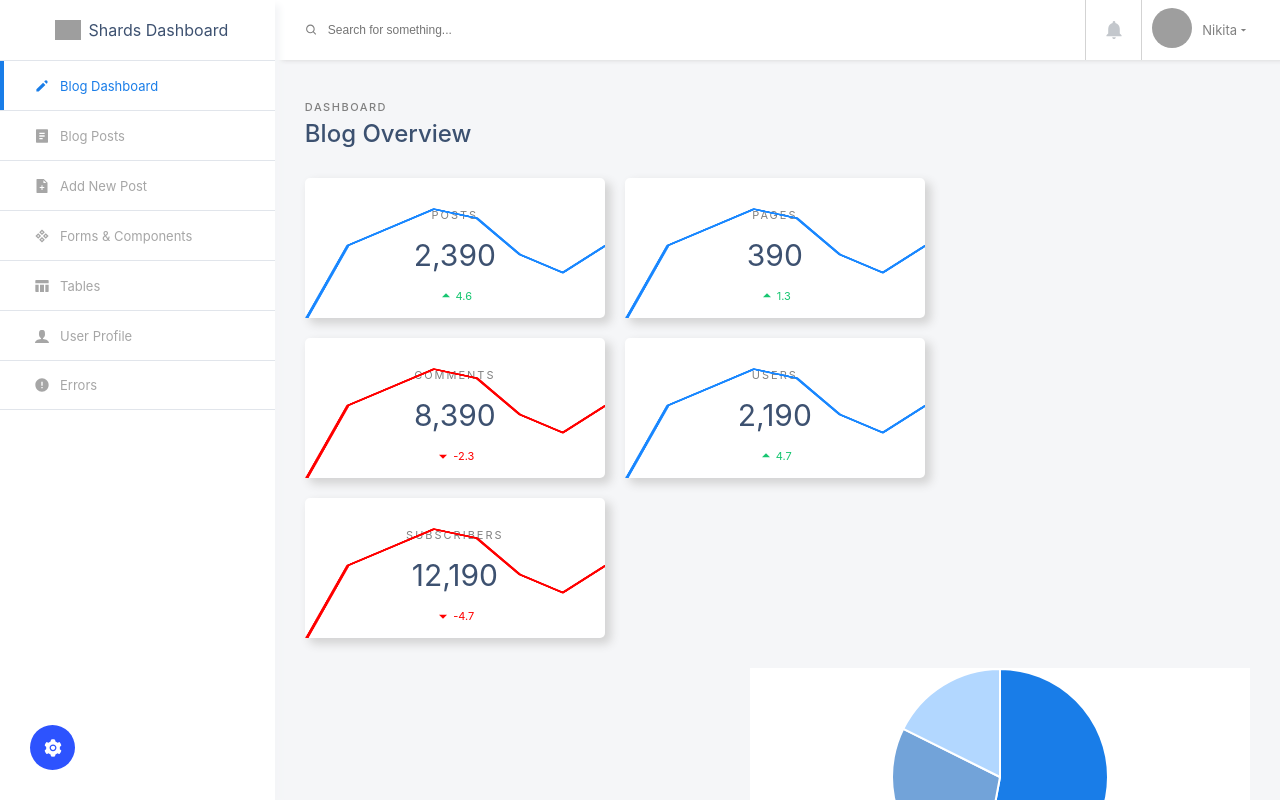
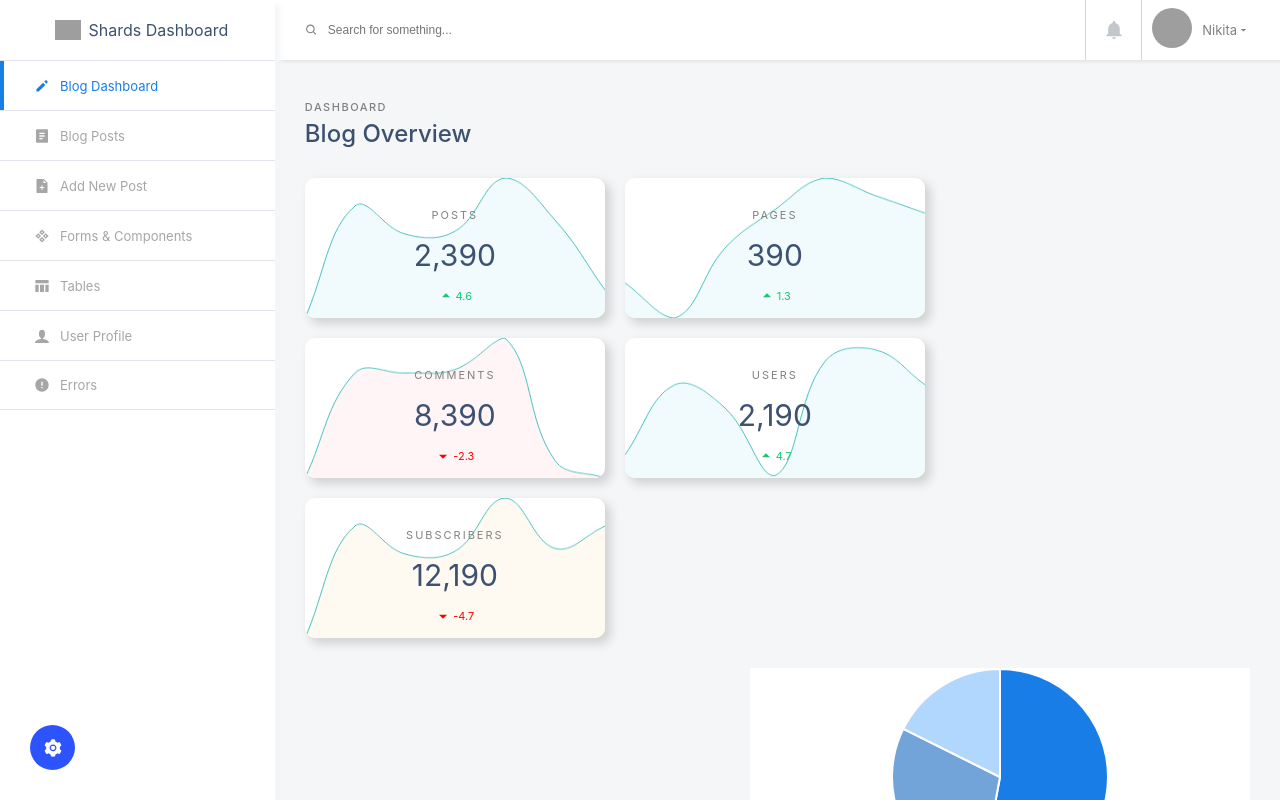
Before and after one commit to abhikam395/Dashboard, a React (Create React App) app: page / in a window 1280 px wide. Built offline with nearby package versions, Linux system fonts and the light colour scheme; grey boxes are pictures that could not be loaded.

Commit message:
line graph created

```diff
--- a/src/components/LineGraphComponent.js
+++ b/src/components/LineGraphComponent.js
@@ -2,59 +2,75 @@ import React, {Component} from 'react';
 import './linegraph.scss';
 
 import {RiArrowDownSFill, RiArrowUpSFill} from 'react-icons/ri';
+import Chart from 'chart.js';
 
 export default class LineGraphComponent extends Component{
 
     componentDidMount(){
         let {data } = this.props;
-        this.drawLine(data.id - 1)
+        this.drawLine(data.id - 1);
     }
 
     drawLine(id){
+        let context = null;
         let {data} = this.props;
         var canvas = document.getElementsByClassName( "data__canvas")[id];
-        var context = canvas.getContext( "2d" );
-
-        // declare graph start and end
-        var GRAPH_TOP = 100;
-        var GRAPH_LEFT = 0;
-        var GRAPH_RIGHT = 630;
-
-        var GRAPH_HEIGHT = 350;
-
-        // declare test data set and get length
-        var dataArr = [ 6, 8, 10, 12, 11, 7, 5, 8 ];
-        var arrayLen = dataArr.length;
-        // calculate largest piece of data
-
-        var largest = 0;
-        for( var i = 0; i < arrayLen; i++ ){
-            if( dataArr[ i ] > largest ){
-                largest = dataArr[ i ];
+        if(canvas !== null){
+            context = canvas.getContext("2d");
+            var myChart = new Chart(context, {
+                type: 'line',
+                data: {
+                    labels: ['Red', 'Blue', 'Yellow', 'Green', 'Purple', 'Orange', 'Orange'],
+                    datasets: [{
+                        label: 'My First Dataset',
+                        data: data.data,
+                        backgroundColor: data.color,
+                        borderColor: 'rgb(75, 192, 192)',
+                        borderWidth: 1,
+                      }]
+                },
+                options: {
+                    elements: {
+                        point:{
+                            radius: 0
+                        }
+                    },
+                    legend: {
+                        display: false,
+                    },
+                    scales: {
+                        yAxes: [{
+                            gridLines: {
+                                display: false,
+                                drawBorder: false,
+                                tickMarkLength: false,
+                            },
+                            ticks: {
+                                display: false
+                            }
+                        }],
+                        xAxes: [{
+                            gridLines: {
+                                display: false,
+                                drawBorder: false,
+                                tickMarkLength: false,
+                            },
+                            ticks: {
+                                display: false
+                            },
+                        }]
                     }
                 }
-
-        context.beginPath();
-        // make your graph look less jagged
-        context.lineJoin = "round";
-        context.strokeStyle = data.percentage > 0 ? "#1987FF" : 'red'
-        context.lineWidth = 6;
-        context.fillStyle = "#F2FBFD";
-        // add first point in the graph
-        context.moveTo(GRAPH_LEFT, 460 );
-        // loop over data and add points starting from the 2nd index in the array as the first has been added already
-        for( var i = 1; i < arrayLen; i++ ){
-            context.lineTo( GRAPH_RIGHT / arrayLen * i + GRAPH_LEFT, ( GRAPH_HEIGHT - dataArr[ i ] / largest * GRAPH_HEIGHT ) + GRAPH_TOP );
+            })
         }
-        // context.fill();
-        // actually draw the graph
-        context.stroke();
     }
 
     render(){
         let {data} = this.props;
         return (
             <li className="data data--size data--theme" id="data">
+                <canvas className="data__canvas" />
+                <div className="data__info">
                     <h4 className="data__name">{data.name}</h4>
                     <h1 className="data__count">{data.count}</h1>
                     {data.percentage >= 0 &&
@@ -69,7 +85,7 @@ export default class LineGraphComponent extends Component{
                             <span className="data__percentage">{data.percentage}</span>
                         </div>
                     }
-                <canvas className="data__canvas" id="canvas" width="550" height="450"></canvas>
+                </div>
         </li>
         )
     }
--- a/src/components/linegraph.scss
+++ b/src/components/linegraph.scss
@@ -1,5 +1,5 @@
 .data{
-    border-radius: 5px;
+    border-radius: 10px;
     box-shadow: 5px 5px 10px 1px lightgrey;
     position: relative;
     margin-top: 20px;
@@ -21,12 +21,14 @@
         letter-spacing: 2px;
         color: gray;
         margin: 30px 0 15px 0;
+
     }
 
     &__count{
         font-weight: 400;
         font-size: 30px;
         color: #3D5170;
+        z-index: 10;
     }
 
     &__percentage{
@@ -48,11 +50,11 @@
     &__canvas{
         position: absolute;
         align-self: flex-end;
-        top: 0px;
-        left: 0px;
         width: 100%;
         height: 100%;
         text-align: end;
+        z-index: 1;
+        border-radius: 0 0 10px 10px;
     }
 
     &__up{
@@ -62,4 +64,10 @@
     &__down{
         color: red;
     }
+
+    &__info{
+        position: absolute;
+        width: 100%;
+        z-index: 100;
+    }
 }
--- a/src/pages/BlogDashboardPage.js
+++ b/src/pages/BlogDashboardPage.js
@@ -14,31 +14,41 @@ export default class BlogDashboardPage extends Component{
                 id: 1,
                 name: 'POSTS',
                 count: '2,390',
-                percentage: 4.6
+                data: [0, 40, 30, 31, 50, 35, 10],
+                percentage: 4.6,
+                color: '#F1FAFC',
             },
             {
                 id: 2,
                 name: 'PAGES',
                 count: '390',
-                percentage: 1.3
+                data: [20, 10, 30, 41, 50, 45, 40],
+                percentage: 1.3,
+                color: '#F1FAFC',
             },
             {
                 id: 3,
                 name: 'COMMENTS',
                 count: '8,390',
-                percentage: -2.3
+                data: [10, 40, 40, 41, 50, 15, 10],
+                percentage: -2.3,
+                color: '#FFF5F7'
             },
             {
                 id: 4,
                 name: 'USERS',
                 count: '2,190',
-                percentage: 4.7
+                data: [10, 40, 30, 1, 50, 55, 40],
+                percentage: 4.7,
+                color: '#F1FAFC',
             },
             {
                 id: 5,
                 name: 'SUBSCRIBERS',
                 count: '12,190',
-                percentage: -4.7
+                data: [0, 40, 30, 31, 50, 32, 40],
+                percentage: -4.7,
+                color: '#FEFAF1',
             }
            ]
         }
@@ -46,7 +56,7 @@ export default class BlogDashboardPage extends Component{
 
     renderLineGraphs(list){
         return list.map(data => (
-            <LineGraphComponent data={data}/>
+            <LineGraphComponent data={data} key={data.id}/>
         ))
     }
 
```
Lines whose indentation alone changed are shown as unchanged.
